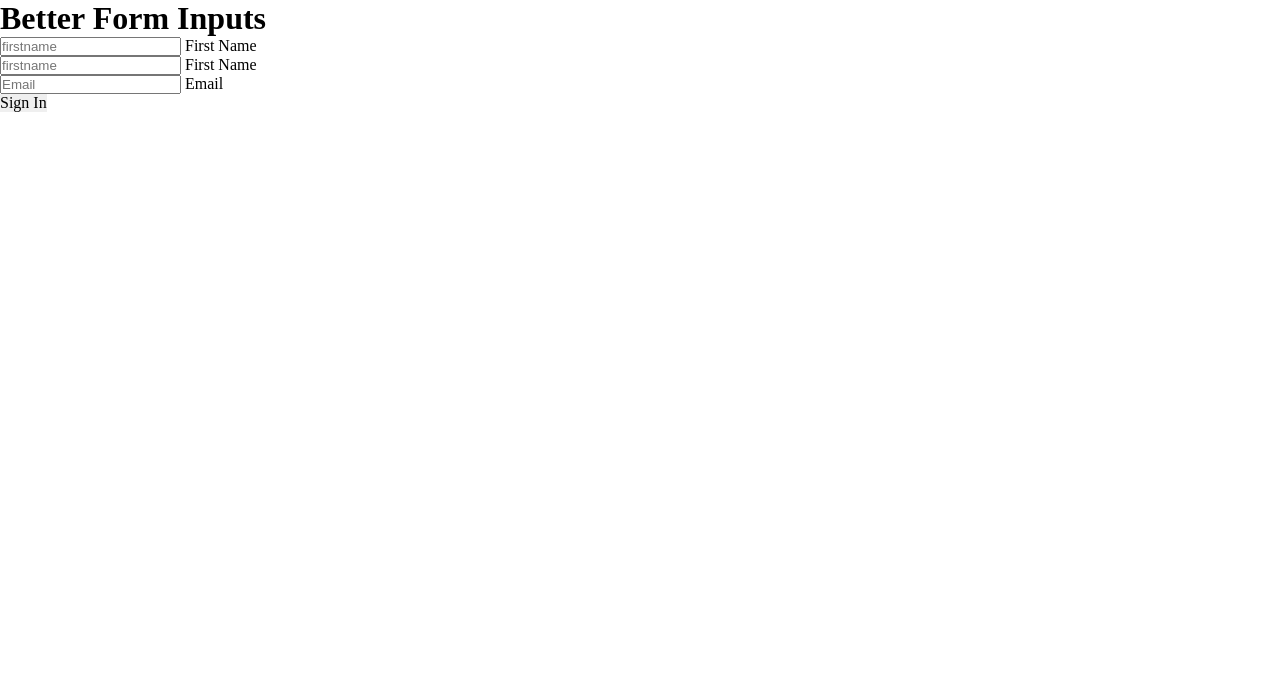
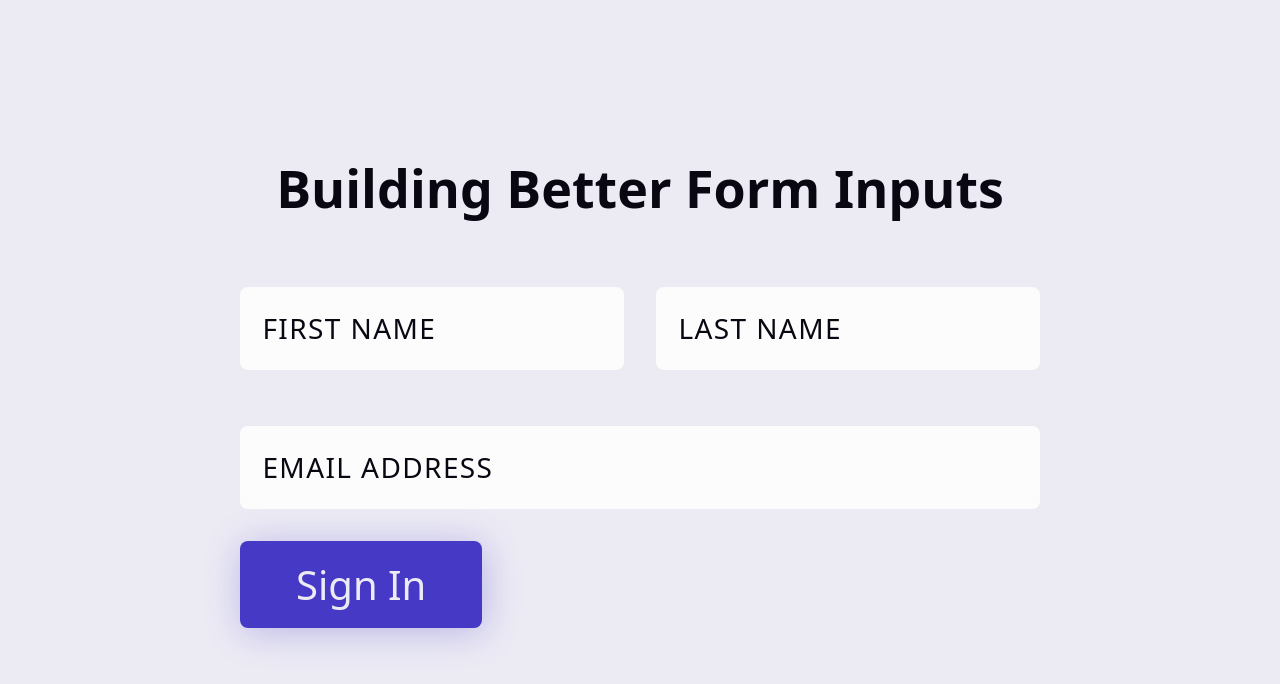
Before and after one commit to vnaykvkrm/form-styling, a plain HTML site: page index.html in a window 1280 px wide. Drawn offline with Linux system fonts and the light colour scheme.

Commit message:
completed the css and edited the html file

```diff
--- a/index.html
+++ b/index.html
@@ -9,23 +9,59 @@
 </head>
 <body>
     <div class="container">
-        <h1>Better Form Inputs</h1>
-        <form action="">
+        <h1>Building Better Form Inputs</h1>
+        <form>
           <div class="input-wrapper">
-                <input type="text" class="form-input" id="firstname" autocomplete="given-name" placeholder="firstname">
-                <label for="firstname" class="form-label"> First Name</label>
+            <input
+              type="text"
+              id="firstname"
+              class="form-input"
+              placeholder="First Name"
+              autocomplete="given-name"
+              >
+            <label
+              for="firstname"
+              class="form-label"
+              >
+            First Name
+            </label>
           </div>
           <div class="input-wrapper">
-                <input type="text" class="form-input" id="lastname" autocomplete="family-name" placeholder="firstname">
-                <label for="lastname" class="form-label"> First Name</label>
+            <input
+              type="text"
+              id="lastname"
+              class="form-input"
+              placeholder="Last Name"
+              autocomplete="family-name"
+              >
+            <label
+              for="lastname"
+              class="form-label"
+              >
+            Last Name
+            </label>
           </div>
-            <div class="input-wrapper">
-                <input type="email" class="form-input" id="email" autocomplete="email" placeholder="Email">
-                <label for="email" class="form-label"> Email</label>
+          <div class="input-wrapper md:span-2">
+            <input
+              type="email"
+              id="email"
+              class="form-input"
+              placeholder="Email Address"
+              autocomplete="email"
+              >
+            <label
+              for="email"
+              class="form-label"
+              >
+            Email Address
+            </label>
           </div>
-            <button type="submit" class="btn">Sign In</button>
+          <button
+            type="submit"
+            class="btn md:span-2"
+          >Sign In
+          </button>
         </form>
       </div>
-
 </body>
 </html>
--- a/style.css
+++ b/style.css
@@ -1,19 +1,26 @@
-*, *::after, *::before {
+*,
+*::after,
+*::before {
   box-sizing: border-box;
   margin: 0;
   padding: 0;
 }
-button{
+button {
+  font: inherit;
   border: none;
-    font: inherit;
   cursor: pointer;
 }
+input,
+label {
+  font: inherit;
+}
 
-:root{
-    --_hue:240;
-    --_size:2.2rem;
-    --_tspeed_fast:150ms;
-    --_tspeed_slow:400ms;
+:root {
+  --_hue: 245;
+  --_size: 2.5rem;
+  --_radius: 0.2em;
+  --_tspeed_fast: 150ms;
+  --_tspeed_slow: 400ms;
   --_ttype_squish: cubic-bezier(0.86, -0.1, 0.27, 1.15);
 
   /* Light Mode */
@@ -51,3 +58,134 @@ button{
     --_tspeed_fast: 50ms;
   }
 }
+
+body {
+  min-height: 100vh;
+  display: grid;
+  place-items: center;
+  font-family: system-ui, -apple-system, BlinkMacSystemFont, "Segoe UI",
+    Roboto, Oxygen, Ubuntu, Cantarell, "Open Sans", "Helvetica Neue",
+    sans-serif;
+  background-color: hsl(var(--bg));
+  color: hsl(var(--txt));
+}
+
+::selection {
+  background: hsl(var(--accent) / 0.8);
+  color: hsl(var(--bg));
+}
+
+h1 {
+  font-size: calc(var(--_size) * 1.3);
+}
+
+.container {
+  margin-inline: max(calc((100vw - 70rem) / 2), 1.5rem);
+  display: grid;
+  gap: 1.5vmax;
+  text-align: center;
+}
+
+form {
+  display: grid;
+  gap: 0.8em;
+  max-width: calc(var(--_size) * 20);
+  font-size: var(--_size);
+  text-align: left;
+  padding-block: 0.5em;
+}
+
+.input-wrapper {
+  position: relative;
+  display: grid;
+  gap: 0.2em;
+  margin-block-start: 0.6em;
+}
+
+.form-label {
+  text-transform: uppercase;
+  font-size: 0.7em;
+  letter-spacing: 0.05em;
+  margin-inline: 0.45em;
+  position: absolute;
+  top: 50%;
+  transform: translateY(-50%);
+  padding: 0.1em 0.35em;
+  background-color: hsl(var(--muted));
+  transition: transform var(--_tspeed_fast) var(--_ttype_squish),
+    background-color var(--_tspeed_fast) var(--_ttype_squish);
+}
+
+.form-input {
+  border: none;
+  border-radius: var(--_radius);
+  padding: 0.35em 0.55em;
+  width: 100%;
+  background-color: hsl(var(--muted));
+  caret-color: hsl(var(--accent));
+  box-shadow: 0 0 0 -0.1em hsl(var(--bg)),
+    0 0 0 -0.2em hsl(var(--accent) / 0.8);
+  transition: box-shadow var(--_tspeed_slow) var(--_ttype_squish);
+}
+
+.form-input:focus {
+  outline: none;
+  box-shadow: 0 0 0 0.2em hsl(var(--bg)),
+    0 0 0 0.4em hsl(var(--accent) / 0.8);
+}
+
+.form-input:focus ~ .form-label,
+.form-input:not(:placeholder-shown) ~ .form-label {
+  transform: translate3d(0, -2.75em, 0);
+  background-color: hsl(var(--bg));
+  color: hsl(var(--accent) / 0.8);
+}
+
+.form-input::placeholder {
+  opacity: 0;
+}
+
+@media screen and (min-width: 600px) {
+  .md\:span-2 {
+    grid-column: 1 / span 2;
+  }
+}
+
+.btn {
+  max-width: fit-content;
+  display: flex;
+  place-items: center;
+  gap: 0.5em;
+  background-color: hsl(var(--accent));
+  color: hsl(var(--bg));
+  text-decoration: none;
+  padding: 0.4em 1.4em;
+  border-radius: var(--_radius);
+  box-shadow: 0.05em 0.1em 0.9em hsl(var(--accent) / 0.3),
+    0 0 0 -0.1em hsl(var(--bg)), 0 0 0 -0.2em hsl(var(--accent));
+  transition: box-shadow var(--_tspeed_slow) var(--_ttype_squish),
+    background-color var(--_tspeed_slow) var(--_ttype_squish);
+}
+
+.btn :where(svg, img, span) {
+  pointer-events: none;
+}
+
+.btn :where(svg, img) {
+  width: var(--_size);
+}
+
+.btn:where(:active, :hover) {
+  background-color: hsl(var(--accent) / 0.7);
+  box-shadow: 0 0 0 hsl(var(--accent) / 0.3), 0 0 0 -0.1em hsl(var(--bg)),
+    0 0 0 -0.2em hsl(var(--accent));
+}
+
+.btn:focus {
+  outline: none;
+}
+
+.btn:focus-visible {
+  box-shadow: 0 0 0 hsl(var(--accent) / 0.3), 0 0 0 0.2em hsl(var(--bg)),
+    0 0 0 0.4em hsl(var(--accent) / 0.7);
+}
```
Lines whose indentation alone changed are shown as unchanged.
